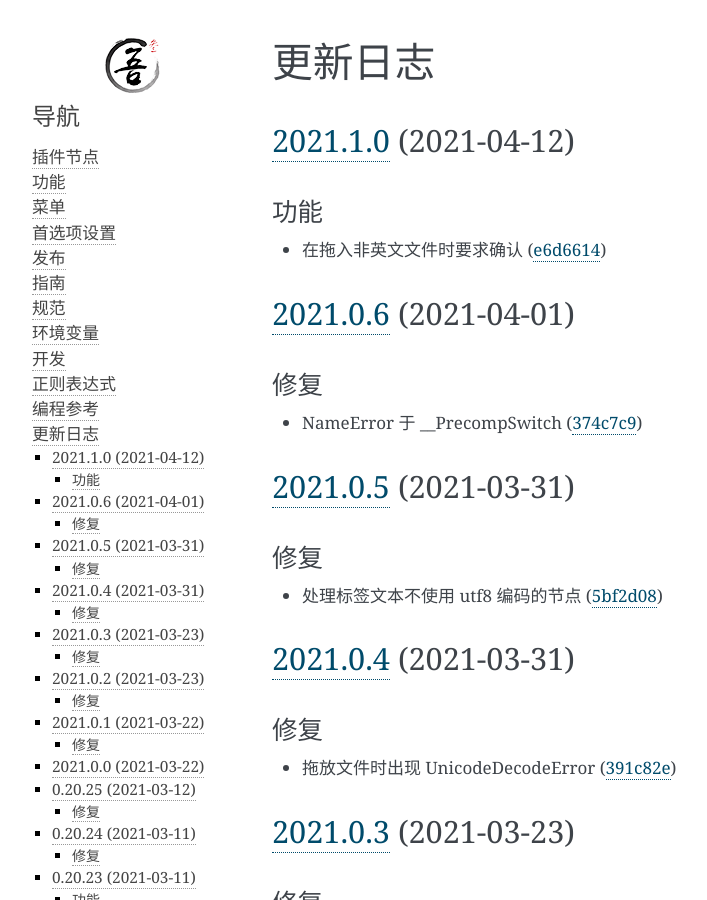
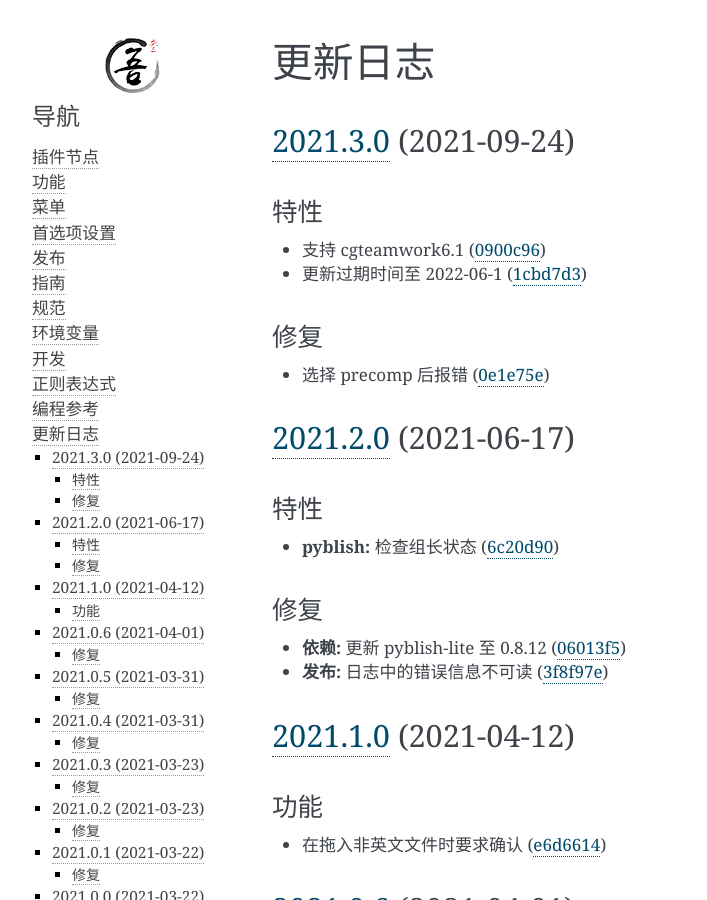
Before and after one commit to WuLiFang/Nuke, a Sphinx documentation site: the page built from docs/changelog.md, in a window 1280 px wide and 900 px high. Shown: the whole window, without its empty margins (148-855 px from the left). Built offline with Sphinx 7.4.7, drawn with Linux system fonts in a browser that asks for light colours.

Commit message:
docs: translate changelog

```diff
--- a/docs/changelog.md
+++ b/docs/changelog.md
@@ -1,4 +1,26 @@
 # 更新日志
+
+## [2021.3.0](https://github.com/WuLiFang/Nuke/compare/v2021.2.0...v2021.3.0) (2021-09-24)
+
+### 特性
+
+- 支持 cgteamwork6.1 ([0900c96](https://github.com/WuLiFang/Nuke/commit/0900c96beda58b56f9dfb96e29f478be9616841e))
+- 更新过期时间至 2022-06-1 ([1cbd7d3](https://github.com/WuLiFang/Nuke/commit/1cbd7d3c4c1cf9aa412d239773cd3fb6ac8d27f5))
+
+### 修复
+
+- 选择 precomp 后报错 ([0e1e75e](https://github.com/WuLiFang/Nuke/commit/0e1e75e8f26af44706937ac96ac9bc7e712391ac))
+
+## [2021.2.0](https://github.com/WuLiFang/Nuke/compare/v2021.1.0...v2021.2.0) (2021-06-17)
+
+### 特性
+
+- **pyblish:** 检查组长状态 ([6c20d90](https://github.com/WuLiFang/Nuke/commit/6c20d908413bbf318e86d5e22f4b1b5ed12b121a))
+
+### 修复
+
+- **依赖:** 更新 pyblish-lite 至 0.8.12 ([06013f5](https://github.com/WuLiFang/Nuke/commit/06013f5350b719d2b59f396bc5b714531bef7227))
+- **发布:** 日志中的错误信息不可读 ([3f8f97e](https://github.com/WuLiFang/Nuke/commit/3f8f97eddb19b4ffb27b4fc75a07e52d1322c1f0))
 
 ## [2021.1.0](https://github.com/WuLiFang/Nuke/compare/v2021.0.7...v2021.1.0) (2021-04-12)
 
```
Also changed, not shown: 1 other file.
